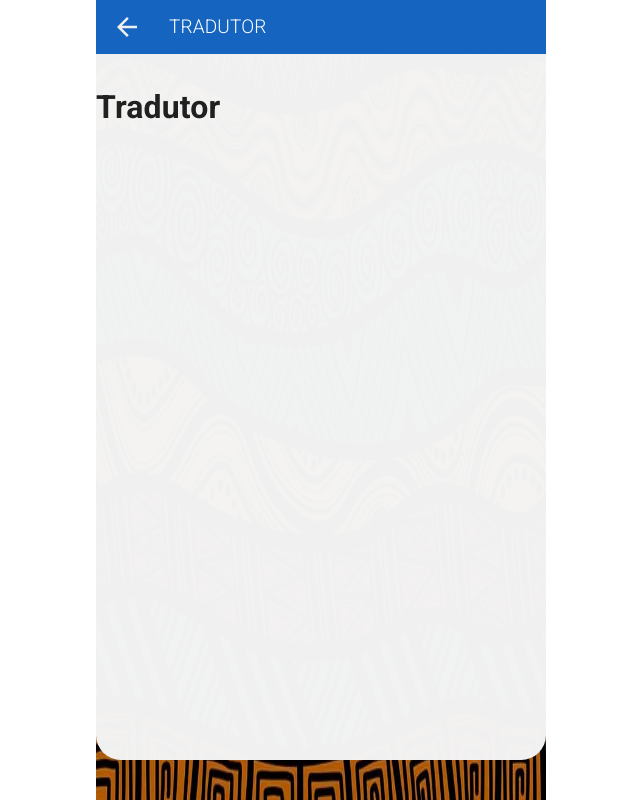
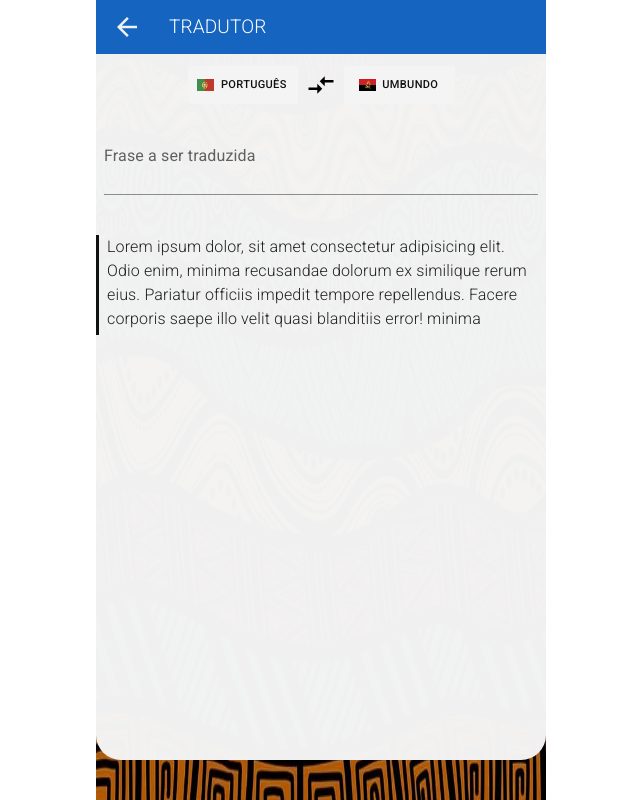
Before and after one commit to Francisco-Fetapi/portuguese-umbundo-dictionary, a React (Vite) app: page /tradutor in a window 1280 px wide. Shown: the whole page, without its empty margins (319-959 px from the left). Built offline with nearby package versions, Linux system fonts and the light colour scheme; no server answers; the database is empty.

Commit message:
feat: styling traductor page

```diff
--- a/src/components/Header.tsx
+++ b/src/components/Header.tsx
@@ -9,7 +9,7 @@ import {
   selectSearchResults,
   selectTextToTranslate,
 } from "../store/App.selectors";
-import { setMenu } from "../store/App.store";
+import { setMenu, setTextToTranslate } from "../store/App.store";
 import { useNavigate } from "react-router-dom";
 
 export default function Header() {
@@ -57,7 +57,9 @@ export default function Header() {
         </Box>
         {textToTranslate.length === 0 && (
           <Box mt={1} mb={2} display="flex" justifyContent="center">
-            <PasteButton />
+            <PasteButton
+              handleCopy={(value) => dispatch(setTextToTranslate(value))}
+            />
           </Box>
         )}
         <Box mt={2}>
--- a/src/components/PasteButton.tsx
+++ b/src/components/PasteButton.tsx
@@ -3,11 +3,14 @@ import { Button } from "@mui/material";
 import { useEffect, useState } from "react";
 import { MdContentPaste } from "react-icons/md";
 import { useDispatch } from "react-redux";
-import { setTextToTranslate } from "../store/App.store";
 
-export default function PasteButton() {
+interface PasteButtonProps {
+  handleCopy: (value: string) => void;
+}
+
+export default function PasteButton({ handleCopy }: PasteButtonProps) {
   const [textToPaste, setTextToPaste] = useState("");
-  const dispatch = useDispatch();
+
   async function setCopied() {
     try {
       let copied = await navigator.clipboard.readText();
@@ -29,7 +32,7 @@ export default function PasteButton() {
 
   function handle() {
     console.log(textToPaste);
-    dispatch(setTextToTranslate(textToPaste));
+    handleCopy(textToPaste);
   }
   return (
     <div>
--- a/src/pages/Traductor.tsx
+++ b/src/pages/Traductor.tsx
@@ -1,9 +1,62 @@
+import { Box, TextField, useTheme } from "@mui/material";
+import { useState } from "react";
+import styled from "styled-components";
+import LanguageToggle from "../components/LanguageToggle";
 import PageHeader from "../components/PageHeader";
+import PasteButton from "../components/PasteButton";
+import { Text } from "../styles/General";
+
+const LanguageToggleContainer = styled.div`
+  &.light {
+    svg {
+      color: black !important;
+    }
+  }
+`;
 
 export default function Traductor() {
+  const [textToTranslate, setTextToTranslate] = useState("");
+  const theme = useTheme();
   return (
-    <PageHeader pageName="Tradutor">
-      <h1>Tradutor</h1>
+    <PageHeader pageName="Tradutor" noInitialMargin>
+      <Box display="flex" justifyContent="center" my={1}>
+        <LanguageToggleContainer className={theme.palette.mode}>
+          <LanguageToggle />
+        </LanguageToggleContainer>
+      </Box>
+      <Box mt={1} px={1}>
+        <TextField
+          variant="standard"
+          multiline
+          minRows={2}
+          maxRows={4}
+          label="Frase a ser traduzida"
+          fullWidth
+          value={textToTranslate}
+          onChange={(e) => setTextToTranslate(e.target.value)}
+        />
+      </Box>
+      <Box mt={1} display="flex" justifyContent="center">
+        <PasteButton handleCopy={setTextToTranslate} />
+      </Box>
+      <Box
+        mt={4}
+        px={1}
+        sx={{
+          borderLeft: "3px solid var(--primary-color-text)",
+          maxHeight: 100,
+          overflow: "auto",
+        }}
+      >
+        <Text fontWeight={300}>
+          Lorem ipsum dolor, sit amet consectetur adipisicing elit. Odio enim,
+          minima recusandae dolorum ex similique rerum eius. Pariatur officiis
+          impedit tempore repellendus. Facere corporis saepe illo velit quasi
+          blanditiis error! minima recusandae dolorum ex similique rerum eius.
+          Pariatur officiis impedit tempore repellendus. Facere corporis saepe
+          illo velit quasi blanditiis error!
+        </Text>
+      </Box>
     </PageHeader>
   );
 }
```
